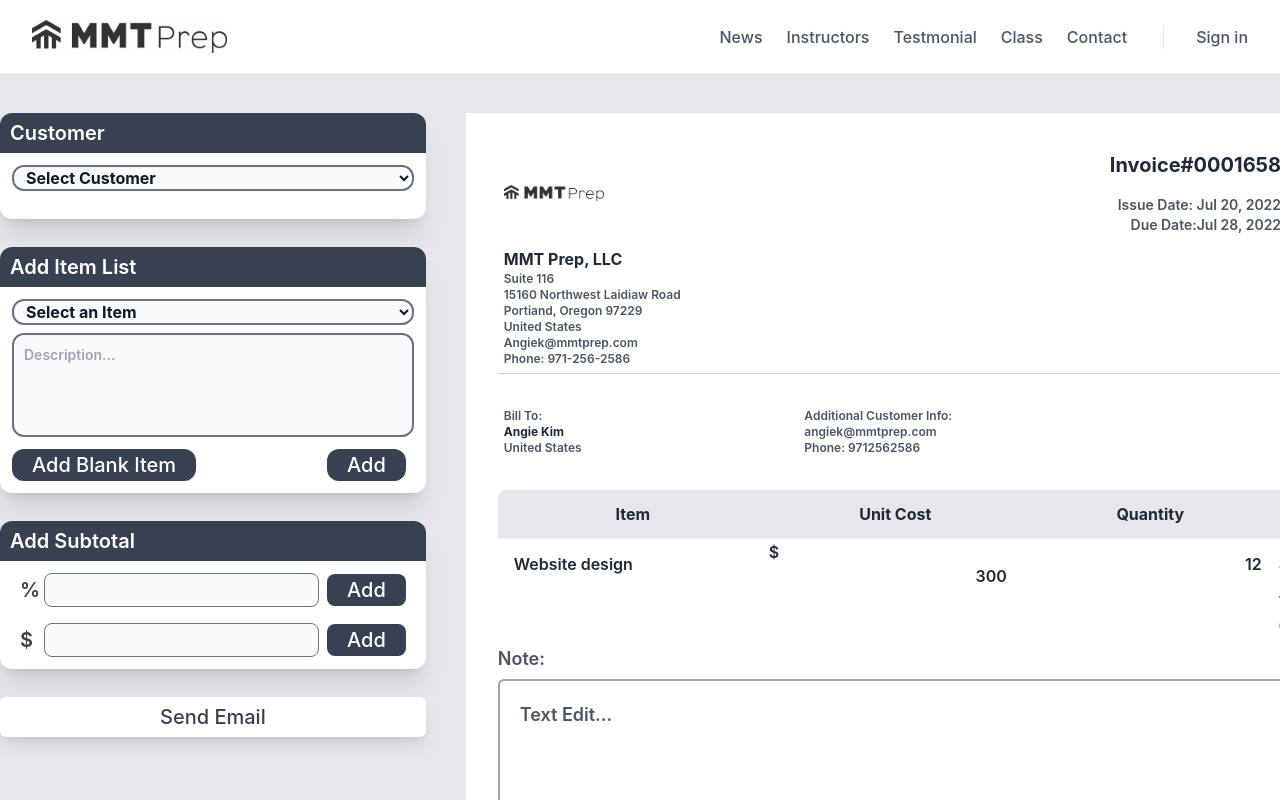
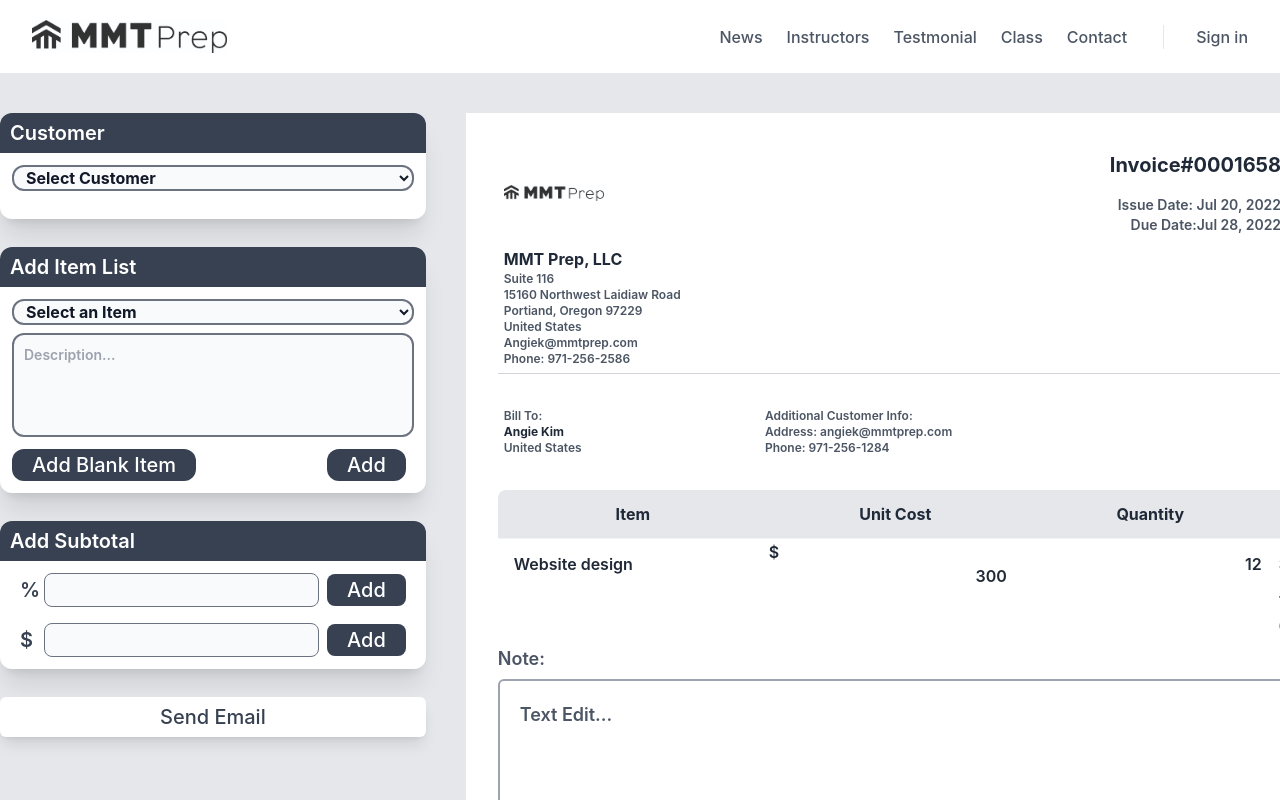
Before and after one commit to jaegeun1393/mmt_website, a React (Create React App) app: page /PaymentReport in a window 1280 px wide. Shown: the top 800 px of the page. Built offline with nearby package versions, Linux system fonts and the light colour scheme; no server answers.

Commit message:
invoice_info

```diff
--- a/src/PaymentReport.js
+++ b/src/PaymentReport.js
@@ -18,7 +18,10 @@
           addrow_show: "block",
           subtotal1: 0,
           subtotal2: 0,
-          f_sub: 0
+          f_sub: 0,
+          c_name: "Angie Kim",
+          c_email: "angiek@mmtprep.com",
+          c_num: "971-256-1284"
         };
         this.preset = this.preset.bind(this)
         this.addRow = this.addRow.bind(this)
@@ -305,13 +308,13 @@
                             <div className="md:w-7/12 w-full flex justify-between text-xs mb-7 p-1.5 text-gray-600">
                                 <div className="">
                                     <p>Bill To:</p>
-                                    <p className="font-bold text-gray-800">Angie Kim</p>
+                                    <p className="font-bold text-gray-800">{this.state.c_name}</p>
                                     <p>United States</p>
                                 </div>
                                 <div className=" text-right md:text-left">
                                     <p>Additional Customer Info:</p>
-                                    <p>angiek@mmtprep.com</p>
-                                    <p>Phone: 9712562586</p>
+                                    <p>Address: {this.state.c_email}</p>
+                                    <p>Phone: {this.state.c_num}</p>
                                 </div>
                             </div>
                             <div className="container">
```
Also changed, not shown: 1 other file (tests, documents, lock files or other folders).
